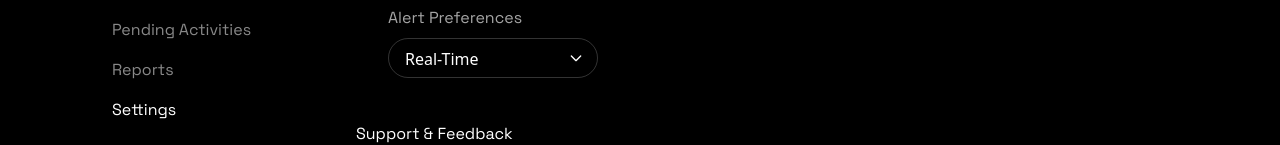
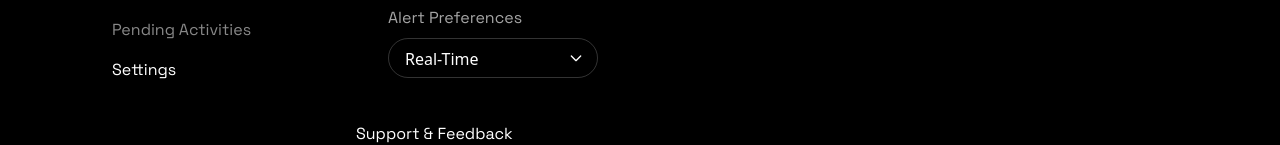
Before and after one commit to HamzaAliKundi/coltable-deshabord-admin, a React (Vite) app: page /settings in a window 1280 px wide. Shown: the part 250-395 px from the top of the page. Built offline with nearby package versions, Linux system fonts and the light colour scheme.

Commit message:
remove reports

```diff
--- a/src/pages/sideNav.tsx
+++ b/src/pages/sideNav.tsx
@@ -5,7 +5,6 @@ const navItems = [
   { name: "Manage Events", path: "/events" },
   { name: "Manage Venues", path: "/venues" },
   { name: "Pending Activities", path: "/activities" },
-  { name: "Reports", path: "/reports" },
   { name: "Settings", path: "/settings" }
 ];
 
```
